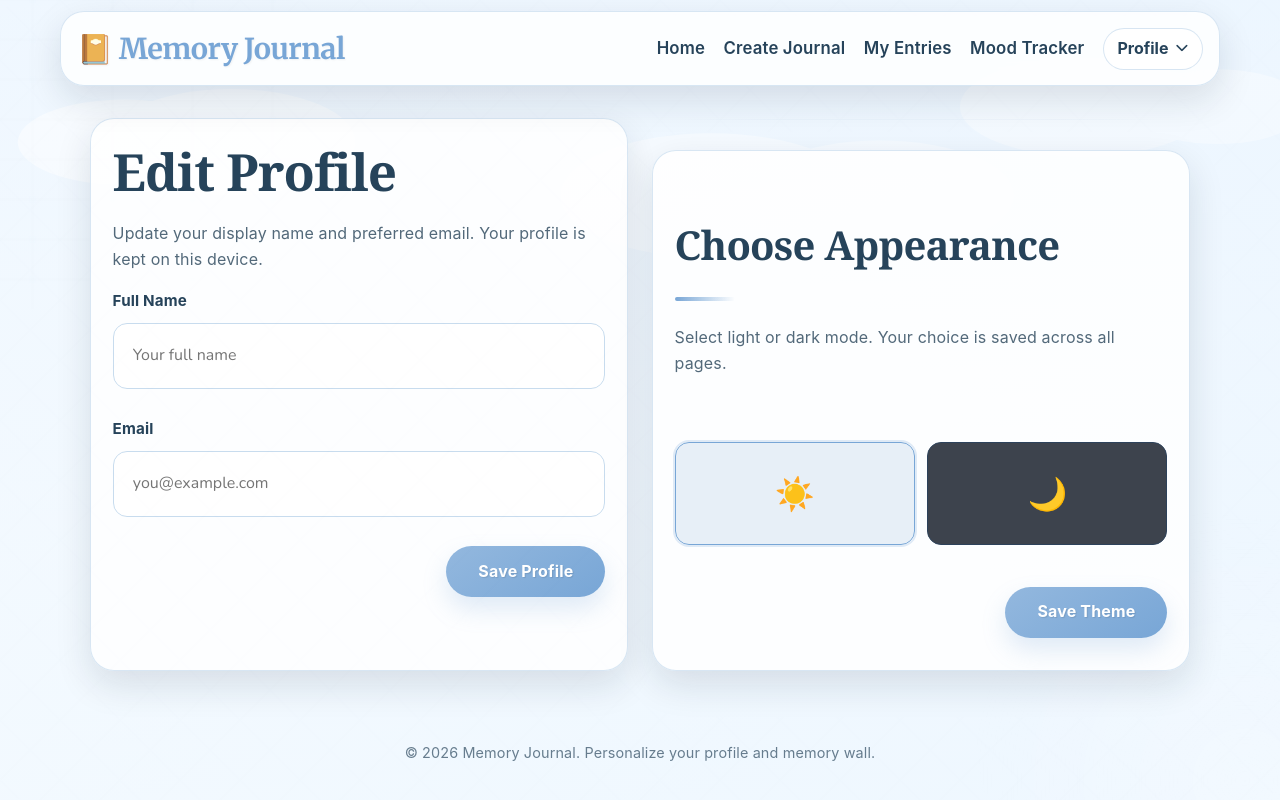
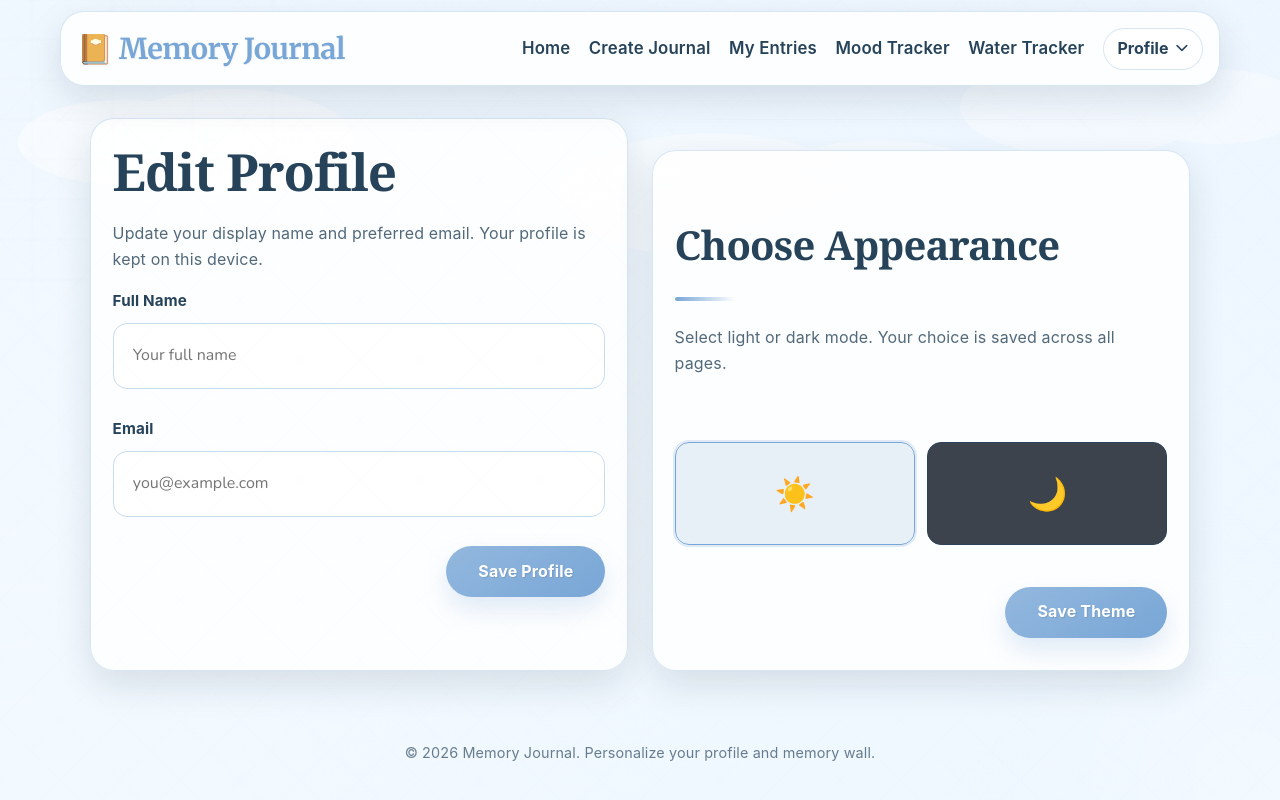
Before and after one commit to vikumkanishka/My-Memory-Journal, a website: page edit-profile.html in a window 1280 px wide. Drawn offline with nearby package versions, Linux system fonts and the light colour scheme.

Commit message:
feat(nav): add Water Tracker link on profile page

```diff
--- a/edit-profile.html
+++ b/edit-profile.html
@@ -32,6 +32,7 @@
       <li><a href="new.html">Create Journal</a></li>
       <li><a href="entries.html">My Entries</a></li>
       <li><a href="mood-tracker.html">Mood Tracker</a></li>
+      <li><a href="water-tracker.html">Water Tracker</a></li>
       <li class="profile-item">
         <button
           id="profile-menu-button"
```
